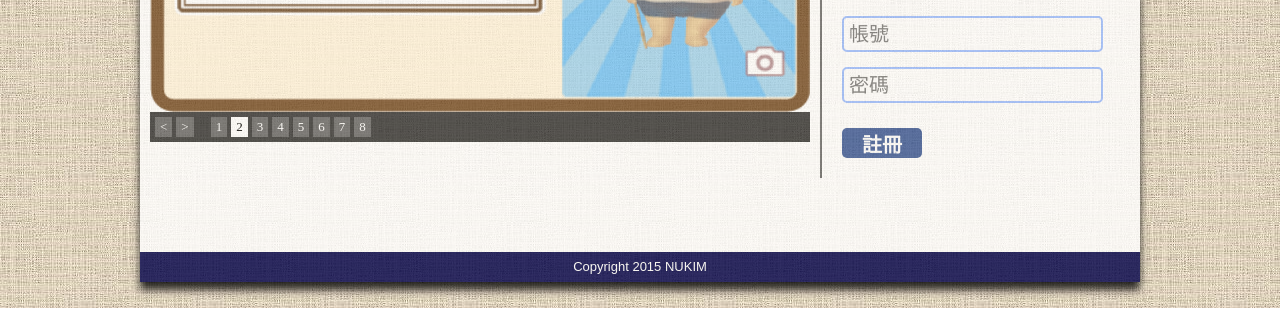
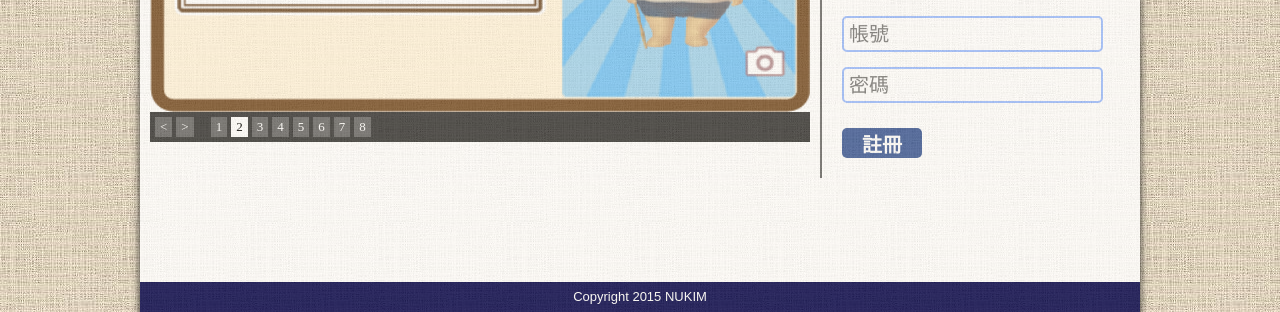
Before and after one commit to dingpachan/final-project, a plain HTML site: page login.html in a window 1280 px wide. Shown: the part 492-804 px from the top of the page. Drawn offline with nearby package versions, Linux system fonts and the light colour scheme.

Commit message:
change left padding_bottom

```diff
--- a/css/login.css
+++ b/css/login.css
@@ -113,7 +113,7 @@ table {
 	position: relative;
 	float: left;
 	padding-top: 100px;
-	padding-bottom: 100px;
+	padding-bottom: 130px;
 	padding-right: 10px;
 	padding-left: 10px;
 }
```
